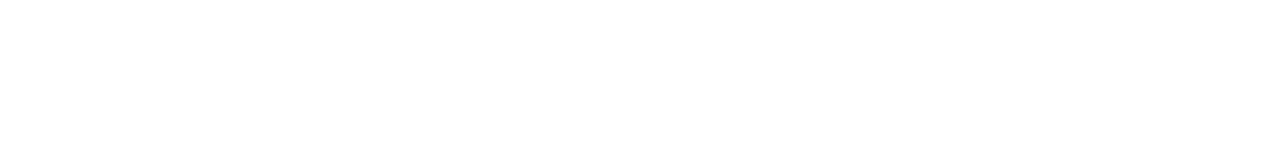
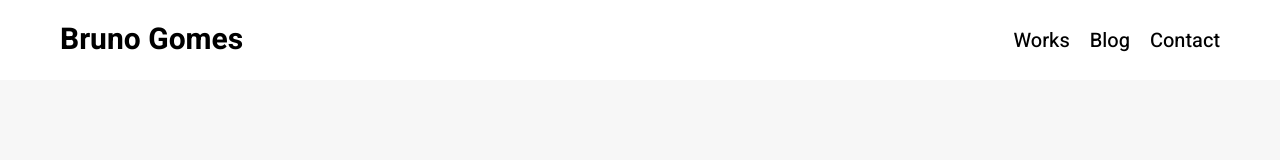
Before and after one commit to devbrunogomes/pag-html-estatica, a plain HTML site: page index.html in a window 1280 px wide. Drawn offline with Linux system fonts and the light colour scheme.

Commit message:
nav bar finished

```diff
--- a/index.html
+++ b/index.html
@@ -1,12 +1,41 @@
 <!DOCTYPE html>
 <html lang="pt-br">
-<head>
-    <meta charset="UTF-8">
-    <meta name="viewport" content="width=device-width, initial-scale=1.0">
-    <link rel="stylesheet" href="style.css">
-    <title>Document</title>
-</head>
-<body>
+  <head>
+    <meta charset="UTF-8" />
+    <meta name="viewport" content="width=device-width, initial-scale=1.0" />
+    <link rel="stylesheet" href="style.css" />
+    <title>Portfolio</title>
 
-</body>
+    <link rel="preconnect" href="https://fonts.googleapis.com" />
+    <link rel="preconnect" href="https://fonts.gstatic.com" crossorigin />
+    <link
+      href="https://fonts.googleapis.com/css2?family=Heebo:wght@100..900&display=swap"
+      rel="stylesheet"
+    />
+  </head>
+  <body>
+    <header>
+      <nav id="navbar">
+        <a class="nav-brand" href="#">Bruno Gomes</a>
+
+        <ul class="nav-list">
+          <li class="nav-item">
+            <a href="#">Works</a>
+          </li>
+
+          <li class="nav-item">
+            <a href="#">Blog</a>
+          </li>
+
+          <li class="nav-item">
+            <a href="#">Contact</a>
+          </li>
+        </ul>
+      </nav>
+    </header>
+
+    <main></main>
+
+    <footer></footer>
+  </body>
 </html>
--- a/style.css
+++ b/style.css
@@ -0,0 +1,60 @@
+* {
+    margin: 0;
+    padding: 0;
+    box-sizing: border-box;
+    /* outline: 1px solid red; */
+}
+
+:root {
+    font-size: 62.5%;
+}
+
+body, button, input, select, textarea {
+    font-family: "Heebo", sans-serif;
+}
+
+body {
+    background-color: #f7f7f7;
+}
+
+header {
+    background-color: #fff;
+    height: 8rem;
+}
+
+header #navbar {
+    display: flex;
+    justify-content: space-between;
+    align-items: center;
+    padding: 0 2rem;
+    max-width: 1200px;
+    margin: 0 auto;
+    /* outline: 1px solid red; */
+    height: 8rem;
+}
+
+header #navbar .nav-brand {
+    text-decoration: none;
+    font-size: 3rem;
+    font-weight: 700;
+    color: black;
+}
+
+header #navbar .nav-list {
+    list-style: none;
+    display: flex;
+    align-items: center;
+    gap: 2rem;
+}
+
+.nav-item a {
+    text-decoration: none;
+    color: black;
+    font-size: 2rem;
+    font-weight: 500;
+}
+
+.nav-item a:hover {
+    color: #555;
+    transition: color 0.3s;
+}
```
